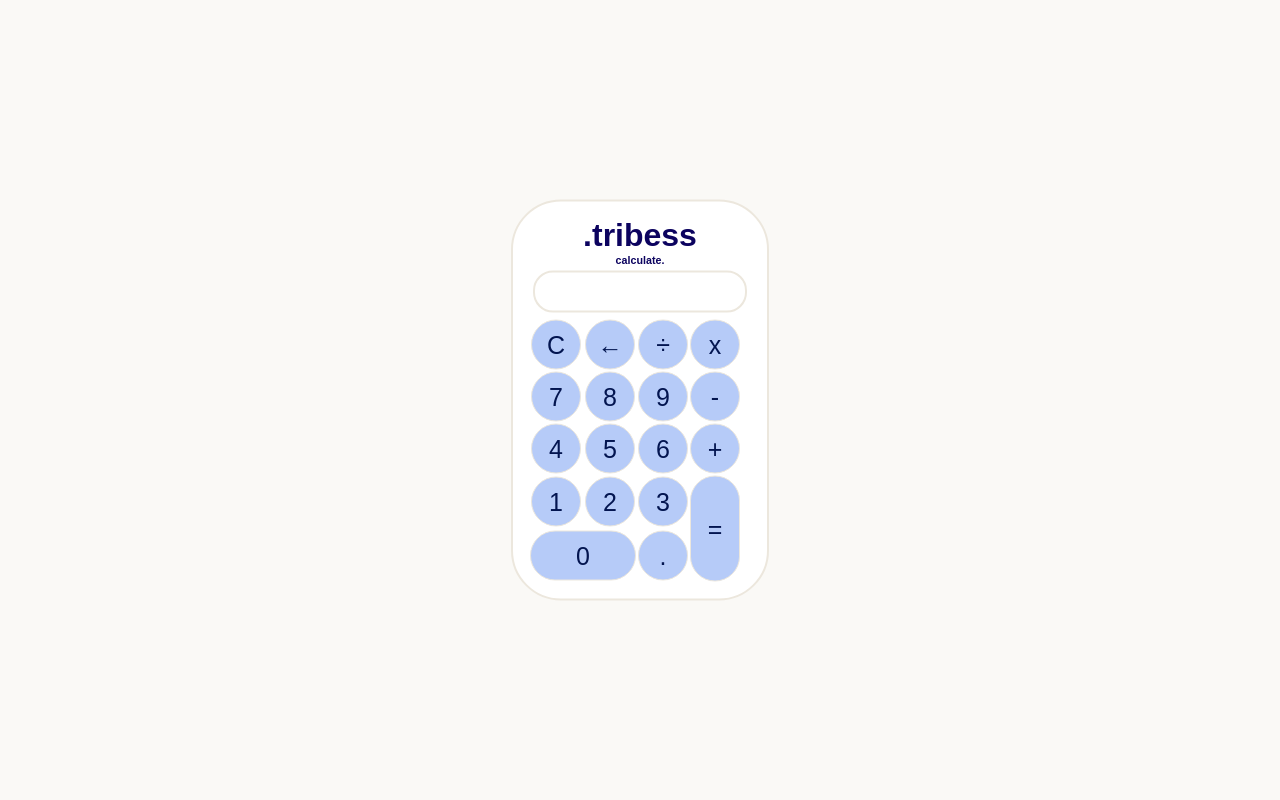
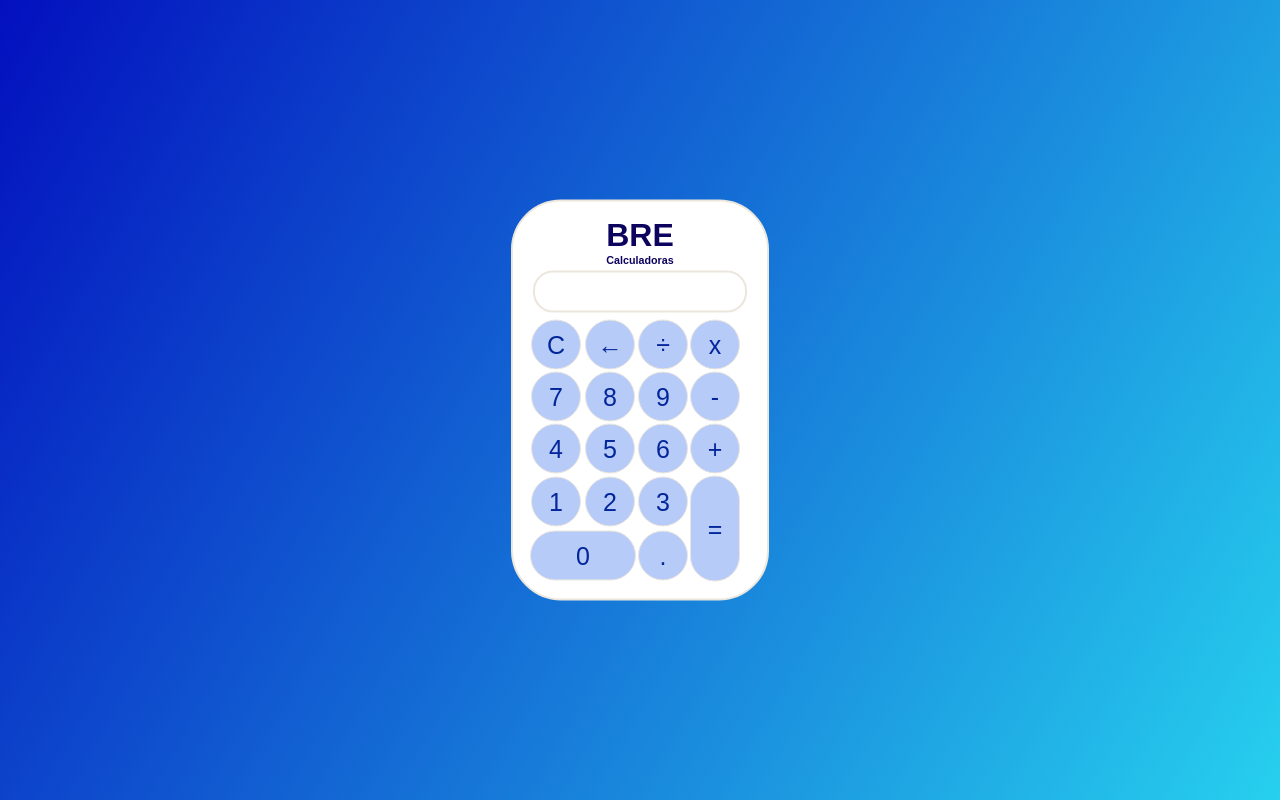
Before and after one commit to ericssont/CalculadoraSimples, a plain HTML site: page index.html in a window 1280 px wide. Drawn offline with Linux system fonts and the light colour scheme.

Commit message:
second commit

```diff
--- a/style.css
+++ b/css/style.css
@@ -4,7 +4,7 @@
   color: rgb(12, 3, 95);
 }
 .fundo {
-  background-color: #faf9f6;
+  background: linear-gradient(120deg, #0310be, #02c8ebda);
   height: 100vh;
   color: #fff;
   font-family: Arial, Helvetica, sans-serif;
@@ -28,7 +28,7 @@
   width: 50px;
   height: 50px;
   font-size: 25px;
-  color: #031550;
+  color: #03269b;
 }
 #resultado {
   border: solid 2px #ece7dd;
@@ -43,5 +43,6 @@
   border-radius: 20px;
 }
 .botao:hover {
-  background-color: black;
+  background-color: #0310be;
+  color: #ece7dd;
 }
--- a/index.html
+++ b/index.html
@@ -5,14 +5,14 @@
     <meta http-equiv="X-UA-Compatible" content="IE=edge" />
     <meta name="viewport" content="width=device-width, initial-scale=1.0" />
     <title>Calculadora</title>
-    <link rel="stylesheet" href="style.css" />
-    <script src="func.js"></script>
+    <link rel="stylesheet" href="/css/style.css" />
+    <script src="/js/func.js"></script>
   </head>
   <body>
     <div class="fundo">
       <div class="calculadora">
-        <h1>.tribess</h1>
-        <h6>calculate.</h6>
+        <h1>BRE</h1>
+        <h6>Calculadoras</h6>
         <p id="resultado"></p>
         <table>
           <tr>
```
Also changed, not shown: js/func.js (renamed from func.js).
